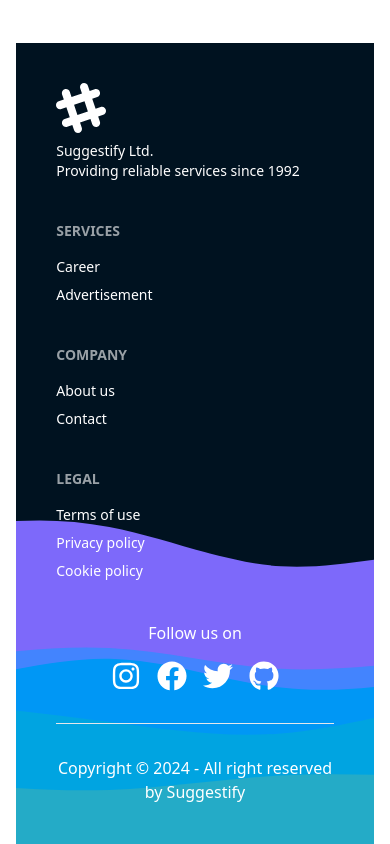
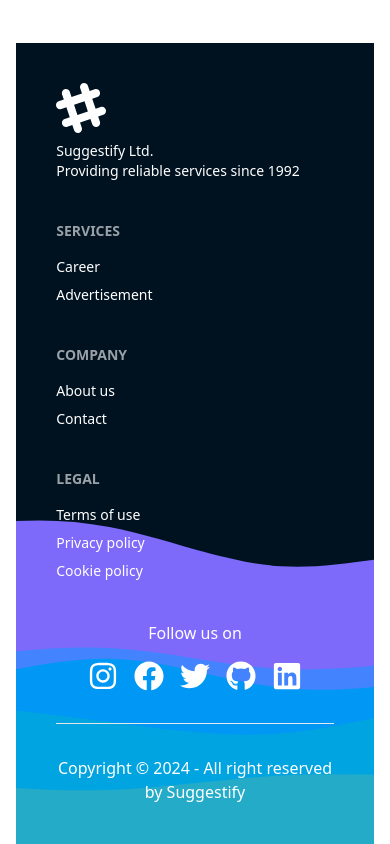
Before and after one commit to NafisUlAlam/Suggestify, a React (Vite) app: page /myqueries in a window 390 px wide. Shown: the part 897-1741 px from the top of the page. Built offline with nearby package versions, Linux system fonts and the light colour scheme; no server answers.

Commit message:
added a nothing component

```diff
--- a/src/components/Footer.jsx
+++ b/src/components/Footer.jsx
@@ -1,5 +1,12 @@
 import { Fade } from "react-awesome-reveal";
-import { FaFacebook, FaGithub, FaInstagram, FaTwitter } from "react-icons/fa";
+import {
+  FaFacebook,
+  FaGithub,
+  FaInstagram,
+  FaLinkedin,
+  FaTwitter,
+} from "react-icons/fa";
+import { Link } from "react-router-dom";
 
 const Footer = () => {
   return (
@@ -44,10 +51,38 @@ const Footer = () => {
         </footer>
         <h2 className="mt-10 text-center">Follow us on</h2>
         <div className="flex gap-4 justify-center my-4">
-          <FaInstagram size={30}></FaInstagram>
-          <FaFacebook size={30}></FaFacebook>
-          <FaTwitter size={30}></FaTwitter>
-          <FaGithub size={30}></FaGithub>
+          <a
+            href="https://www.instagram.com"
+            target="_blank"
+            rel="noopener noreferrer"
+          >
+            <FaInstagram size={30}></FaInstagram>
+          </a>
+          <a
+            href="https://www.facebook.com"
+            target="_blank"
+            rel="noopener noreferrer"
+          >
+            <FaFacebook size={30}></FaFacebook>
+          </a>
+          <a href="https://x.com" target="_blank" rel="noopener noreferrer">
+            <FaTwitter size={30}></FaTwitter>
+          </a>
+          <a
+            href="https://github.com"
+            target="_blank"
+            rel="noopener noreferrer"
+          >
+            <FaGithub size={30}></FaGithub>
+          </a>
+
+          <a
+            href="https://www.linkedin.com"
+            target="_blank"
+            rel="noopener noreferrer"
+          >
+            <FaLinkedin size={30}></FaLinkedin>
+          </a>
         </div>
         <hr className="text-white mt-8" />
         <p className="text-center mt-8">
--- a/src/components/MyQueries.jsx
+++ b/src/components/MyQueries.jsx
@@ -7,11 +7,14 @@ import { toast } from "react-toastify";
 import useAxiosSecure from "../hooks/useAxiosSecure";
 import TitleAndSubTitle from "./TitleAndSubTitle";
 import useDocumentTitle from "../hooks/useDocumentTitle";
+import Nothing from "./Nothing";
+import { useNavigate } from "react-router-dom";
 
 const MyQueries = () => {
   useDocumentTitle("My Queries|Suggestify");
   const { user } = useContext(AuthContext);
   const [queries, setQueries] = useState([]);
+  const navigate = useNavigate();
 
   const axiosInstance = useAxiosSecure();
   //console.log(axiosInstance);
@@ -41,7 +44,13 @@ const MyQueries = () => {
           community-driven platform designed for clarity and collaboration.`}
       ></TitleAndSubTitle>
 
-      <div className="grid grid-cols-1 md:grid-cols-2 lg:grid-cols-3 gap-4">
+      <div
+        className={`${
+          queries.length > 0
+            ? "grid grid-cols-1 md:grid-cols-2 lg:grid-cols-3 gap-4"
+            : "grid grid-cols-1 place-items-center"
+        }`}
+      >
         {queries.length > 0 ? (
           queries.map((query) => (
             <MyQueryCard
@@ -52,7 +61,17 @@ const MyQueries = () => {
             ></MyQueryCard>
           ))
         ) : (
-          <p>Nothing to show</p>
+          <div className="text-center">
+            <Nothing title={`You Don't Have Any Query Posted`}></Nothing>
+            <button
+              className="btn btn-primary"
+              onClick={() => {
+                navigate("/addqueries");
+              }}
+            >
+              Ask Away
+            </button>
+          </div>
         )}
       </div>
     </div>
--- a/src/components/MyRecommendations.jsx
+++ b/src/components/MyRecommendations.jsx
@@ -7,6 +7,7 @@ import useAxiosSecure from "../hooks/useAxiosSecure";
 import TitleAndSubTitle from "./TitleAndSubTitle";
 import useDocumentTitle from "../hooks/useDocumentTitle";
 import { Fade } from "react-awesome-reveal";
+import Nothing from "./Nothing";
 
 const MyRecommendations = () => {
   useDocumentTitle("My Recommendations|Suggestify");
@@ -61,7 +62,9 @@ const MyRecommendations = () => {
     });
   };
   if (recommendations.length === 0) {
-    return <p>You have no recommendations yet.</p>;
+    return (
+      <Nothing title={`You Haven't Made Any Recommendations Yet`}></Nothing>
+    );
   }
   console.log(recommendations);
   return (
--- /dev/null
+++ b/src/components/Nothing.jsx
@@ -0,0 +1,24 @@
+import PropTypes from "prop-types";
+import { Fade } from "react-awesome-reveal";
+
+const Nothing = ({ title }) => {
+  return (
+    <Fade>
+      <div className="text-center grid place-items-center min-h-[500px]">
+        <img
+          src={
+            "https://i.ibb.co.com/1bqzDL3/hand-drawn-no-data-illustration-23-2150696452.jpg"
+          }
+          alt=""
+        />
+        <h2 className="text-xl lg:text-3xl font-bold mb-4">{title}</h2>
+      </div>
+    </Fade>
+  );
+};
+
+Nothing.propTypes = {
+  title: PropTypes.string,
+};
+
+export default Nothing;
--- a/src/components/RecommendationsForMe.jsx
+++ b/src/components/RecommendationsForMe.jsx
@@ -5,6 +5,7 @@ import useAxiosSecure from "../hooks/useAxiosSecure";
 import TitleAndSubTitle from "./TitleAndSubTitle";
 import useDocumentTitle from "../hooks/useDocumentTitle";
 import { Fade } from "react-awesome-reveal";
+import Nothing from "./Nothing";
 
 const RecommendationsForMe = () => {
   useDocumentTitle("Recommendations For Me|Suggestify");
@@ -26,7 +27,7 @@ const RecommendationsForMe = () => {
   }, [user.email, axiosInstance]);
   console.log(recommendations);
   if (recommendations.length === 0) {
-    return <p>No recommendations for your queries yet.</p>;
+    return <Nothing title={`No recommendations for you`}></Nothing>;
   }
 
   return (
--- a/src/components/UpdateQuery.jsx
+++ b/src/components/UpdateQuery.jsx
@@ -181,7 +181,7 @@ const UpdateQuery = () => {
             />
           </div>
           <button className="btn btn-accent md:col-span-2 my-8">
-            Add Query
+            Update Query
           </button>
         </form>
       </div>
```
